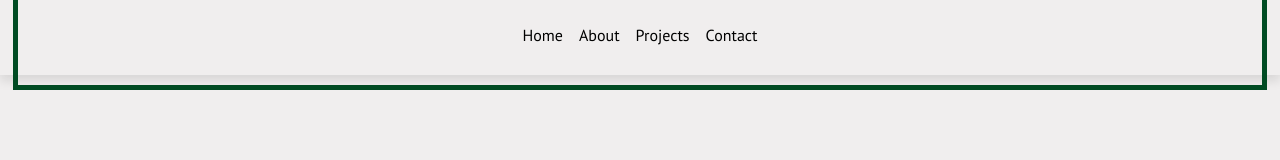
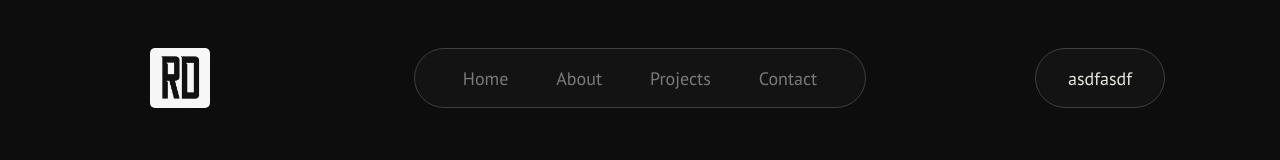
Before and after one commit to Rickd377/portfolio_2024_10, a plain HTML site: page index.html in a window 1280 px wide. Drawn offline with Linux system fonts and the light colour scheme.

Commit message:
header done

```diff
--- a/index.html
+++ b/index.html
@@ -10,12 +10,14 @@
 
 <body>
     <header>
+        <img src="./img/header_logo.png" alt="Placeholder Image" class="headerimg">
         <nav>
             <a href="index.html">Home</a>
             <a href="about.html">About</a>
             <a href="projects.html">Projects</a>
             <a href="contact.html">Contact</a>
         </nav>
+        <a href="#" class="sidebtn">asdfasdf</a>
     </header>
 </body>
 
--- a/styles/scss/import/_header.scss
+++ b/styles/scss/import/_header.scss
@@ -1,19 +1,46 @@
 header {
-    background-color: $primary_color;
-    height: 75px;
-    display: flex;
-    justify-content: center;
-    align-items: center;
-    box-shadow: 0 6px 10px rgba(0, 0, 0, 0.1);
+    position: sticky;
+    top: 48px;
+    padding: 0 5rem;
+    @include grid(200px 1fr 200px);
 
     nav {
-        display: flex;
-        justify-content: center;
-        align-items: center;
-        gap: 1rem;
-        width: 98%;
-        border: 5px solid $accent-darker-color;
-        border-top: none;
-        padding: 40px;
+        width: fit-content;
+        height: 60px;
+        border-radius: 50px;
+        background-color: rgba(lighten($primary_color, 5%), 0.5);
+        border: 1px solid lighten($primary_color, 20%);
+        backdrop-filter: blur(10px);
+        padding: 0 3rem;
+        @include flex(3rem, center);
+        color: $text-dark_color;
+        font-size: 1.125rem;
+
+        a {
+            transition: color 0.3s;
+
+            &:hover {
+                color: $text_color;
+            }
+        }
+    }
+
+    .headerimg {
+        height: 60px;
+        border-radius: 5px;
+    }
+
+    .sidebtn {
+        @extend nav;
+        padding: 0 2rem;
+        width: fit-content;
+        height: 60px;
+        color: $text_color;
+        @include flex();
+        transition: border 0.3s;
+
+        &:hover {
+            border: 1px solid lighten($primary_color, 40%);
+        }
     }
 }
--- a/styles/scss/import/_mixins.scss
+++ b/styles/scss/import/_mixins.scss
@@ -0,0 +1,13 @@
+@mixin flex($gap: 0, $justify: center) {
+    display: flex;
+    justify-content: $justify;
+    align-items: center;
+    gap: $gap;
+}
+
+@mixin grid($columns: 1fr) {
+    display: grid;
+    grid-template-columns: $columns;
+    place-items: center;
+    place-content: center;
+}
--- a/styles/scss/import/_variables.scss
+++ b/styles/scss/import/_variables.scss
@@ -1,4 +1,4 @@
-$primary_color: #f0eeee;
-$secondary_color: #343a40;
-$accent-lighter_color: #d8f3dc;
-$accent-darker_color: #004b23;
+$primary_color: #0d0d0d;
+$text_color: #e8e8e0;
+$text-dark_color: #7a7a7a;
+$accent_color: #ddff00;
```
Also changed, not shown: dist/css/style.css, img/header_logo.png (added), styles/dist/css/style.css, 2 other files.
